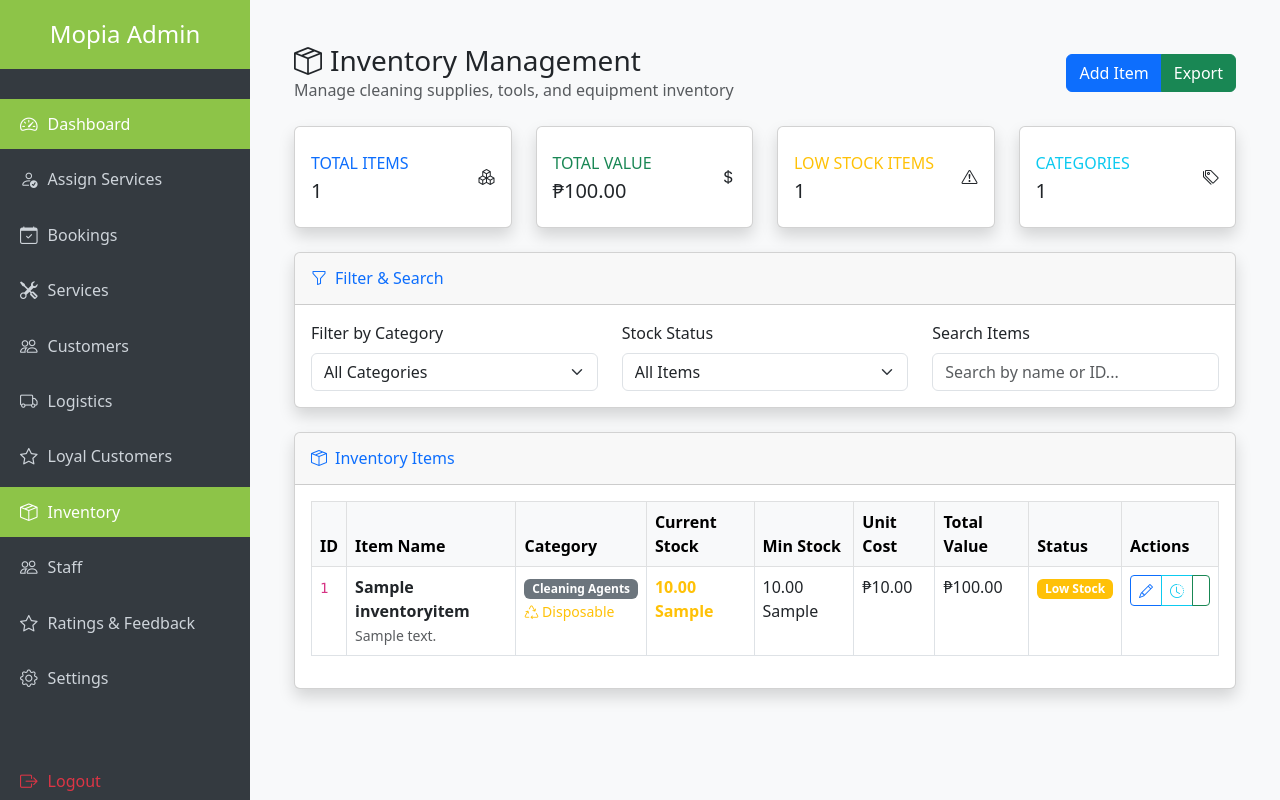
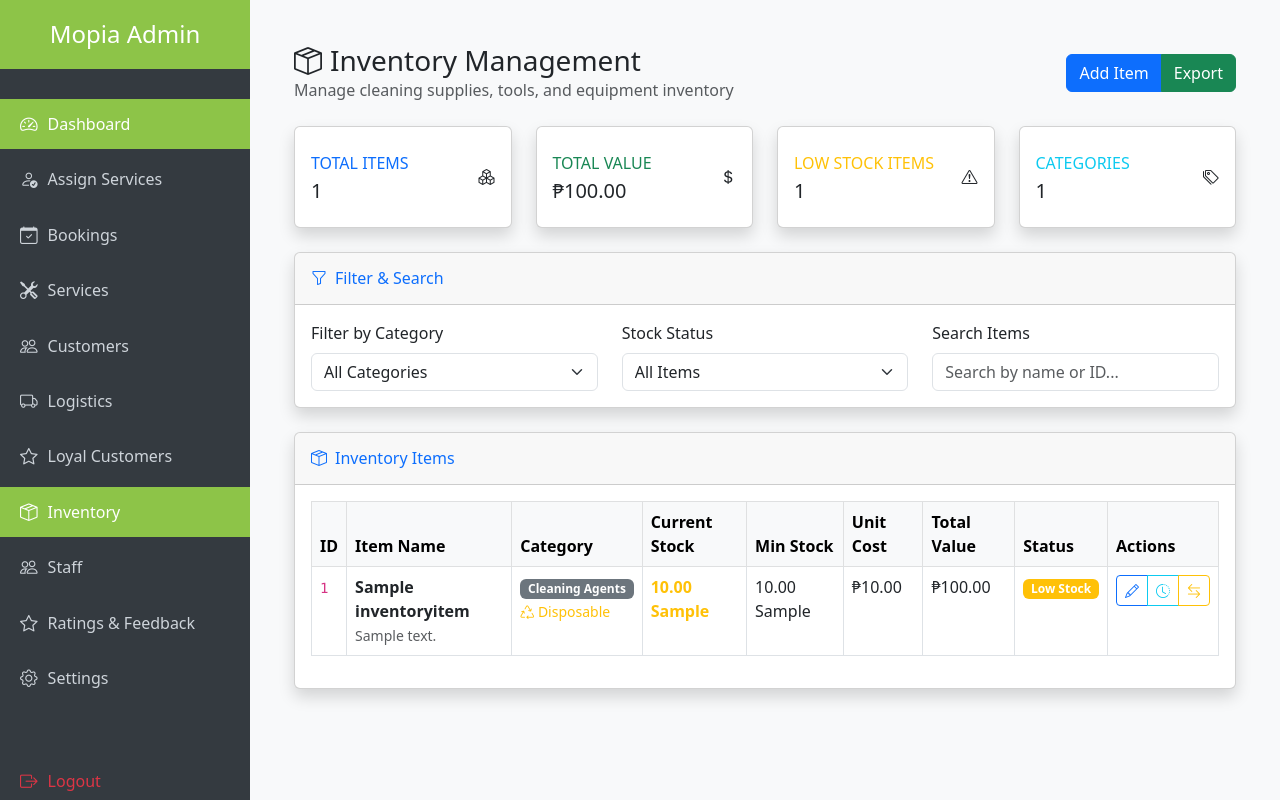
Before and after one commit to LeeDev428/mopia-proclean_cleaning-services-system, a Django app: page /admin-inventory/ in a window 1280 px wide. Run offline with Django 4.2, Linux system fonts and the light colour scheme; a user stored in the database is signed in; tables that the repository leaves empty hold one stand-in row (values such as "Sample post"); some libraries are stand-ins or nearby versions.

Commit message:
inventory action button modified

```diff
--- a/MOPIA_ProClean1-main/templates/admin/inventory.html
+++ b/MOPIA_ProClean1-main/templates/admin/inventory.html
@@ -204,8 +204,8 @@
                                     <button class="btn btn-outline-info btn-sm" onclick="viewTransactions({{ item.id }})" title="View History">
                                         <i class="bi bi-clock-history"></i>
                                     </button>
-                                    <button class="btn btn-outline-success btn-sm" onclick="adjustStock({{ item.id }})" title="Adjust Stock">
-                                        <i class="bi bi-plus-minus"></i>
+                                    <button class="btn btn-outline-warning btn-sm" onclick="adjustStock({{ item.id }})" title="Adjust Stock">
+                                        <i class="bi bi-arrow-left-right"></i>
                                     </button>
                                 </div>
                             </td>
```
